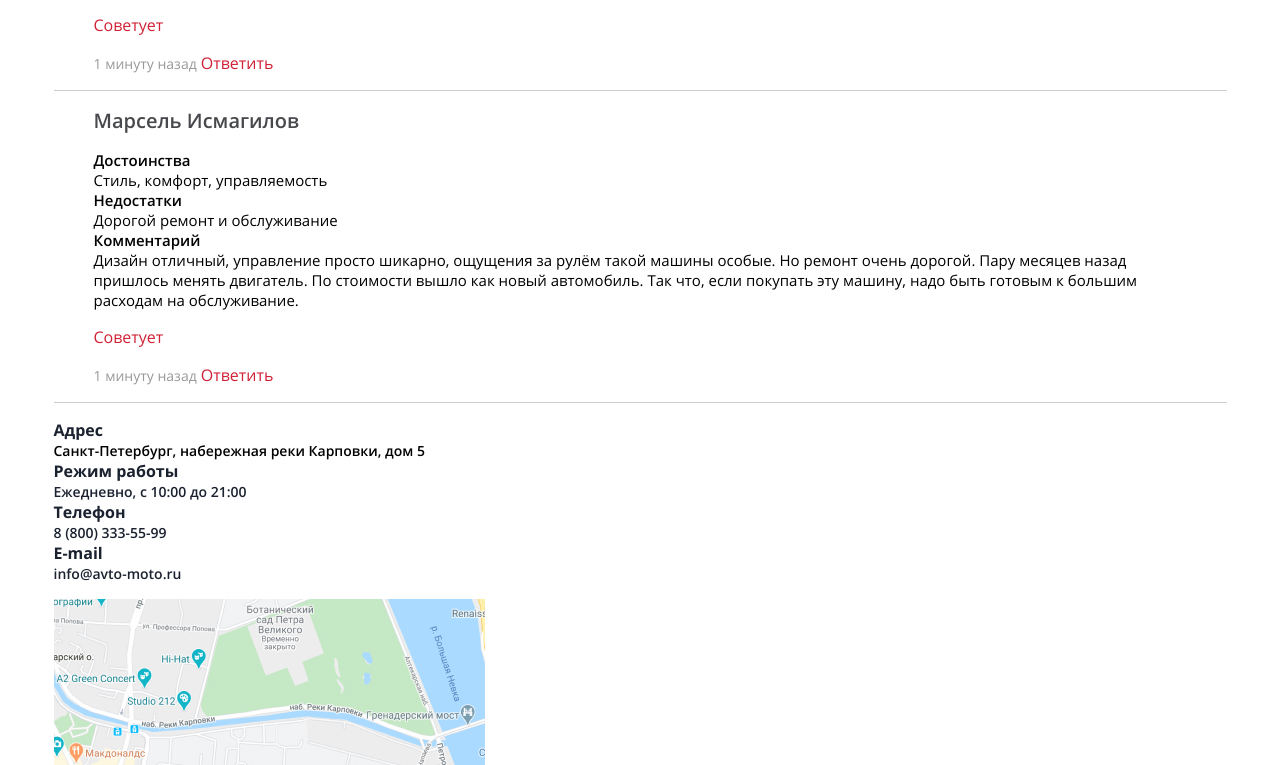
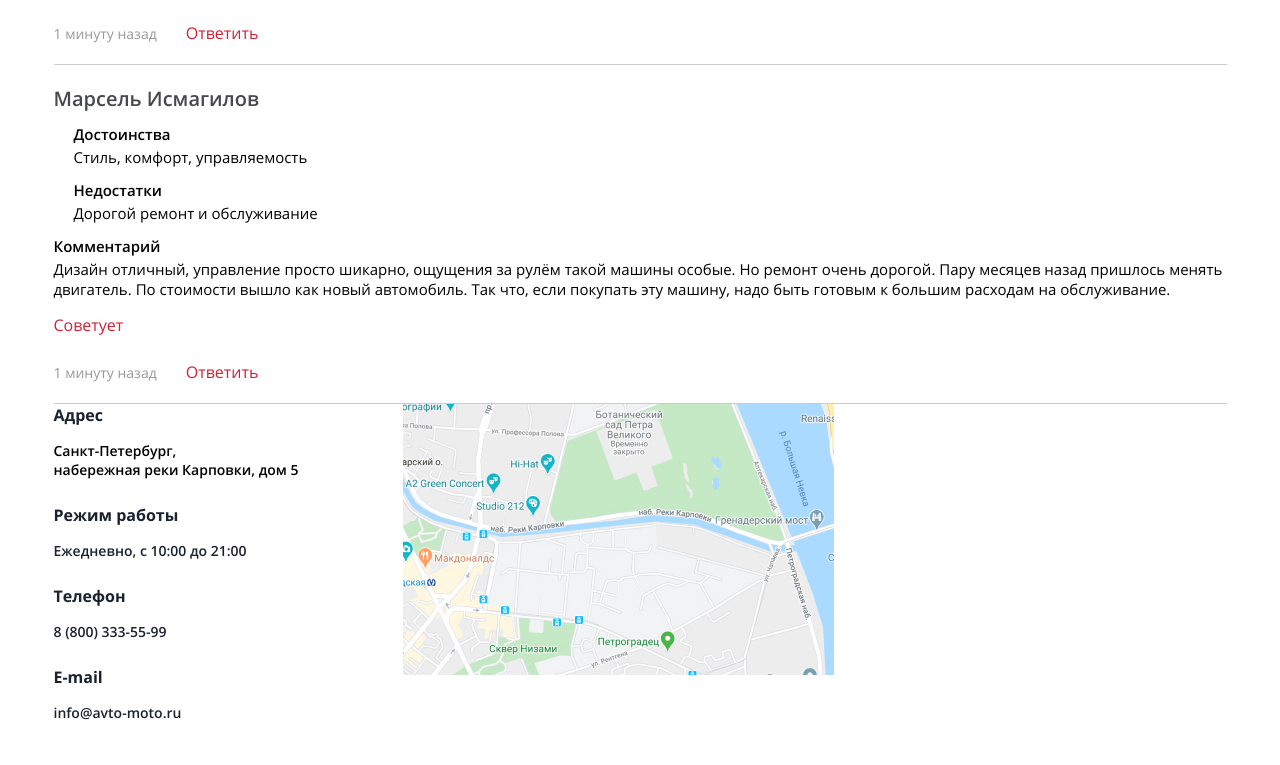
Before and after one commit to geoniced/avto-moto, a React (Create React App) app: page / in a window 1280 px wide. Shown: the part 1475-2240 px from the top of the page. Built offline with nearby package versions, Linux system fonts and the light colour scheme.

Commit message:
Доделывает сетку у табов и его элементов

```diff
--- a/public/index.html
+++ b/public/index.html
@@ -145,14 +145,20 @@
                 <blockquote class="reviews__quote quote">
                   <cite class="quote__author">Борис Иванов</cite>
                   <dl class="quote__descriptions">
+                    <div class="quote__descriptions-row-wrapper">
                       <dt class="quote__subtitle quote__subtitle--pros">Достоинства</dt>
                       <dd class="quote__value quote__value--pros">мощность, внешний вид</dd>
+                    </div>
 
+                    <div class="quote__descriptions-row-wrapper">
                       <dt class="quote__subtitle quote__subtitle--cons">Недостатки</dt>
                       <dd class="quote__value quote__value--cons">Слабые тормозные колодки (пришлось заменить)</dd>
+                    </div>
 
+                    <div class="quote__descriptions-row-wrapper quote__descriptions-row-wrapper--no-icon">
                       <dt class="quote__subtitle quote__subtitle--comment">Комментарий</dt>
                       <dd class="quote__value quote__value--comment">Взяли по трейд-ин, на выгодных условиях у дилера. Стильная внешка и крут по базовым характеристикам. Не думал, что пересяду на китайский автопром, но сейчас гоняю и понимаю, что полностью доволен.</dd>
+                    </div>
                   </dl>
 
                   <div class="quote__rating">
@@ -187,14 +193,20 @@
                 <blockquote class="reviews__quote quote">
                   <cite class="quote__author">Марсель Исмагилов</cite>
                   <dl class="quote__descriptions">
+                    <div class="quote__descriptions-row-wrapper">
                       <dt class="quote__subtitle quote__subtitle--pros">Достоинства</dt>
                       <dd class="quote__value quote__value--pros">Cтиль, комфорт, управляемость</dd>
+                    </div>
 
+                    <div class="quote__descriptions-row-wrapper">
                       <dt class="quote__subtitle quote__subtitle--cons">Недостатки</dt>
                       <dd class="quote__value quote__value--cons">Дорогой ремонт и обслуживание</dd>
+                    </div>
 
+                    <div class="quote__descriptions-row-wrapper quote__descriptions-row-wrapper--no-icon">
                       <dt class="quote__subtitle quote__subtitle--comment">Комментарий</dt>
                       <dd class="quote__value quote__value--comment">Дизайн отличный, управление просто шикарно, ощущения за рулём такой машины особые. Но ремонт очень дорогой. Пару месяцев назад пришлось менять двигатель. По стоимости вышло как новый автомобиль. Так что, если покупать эту машину, надо быть готовым к большим расходам на обслуживание.</dd>
+                    </div>
                   </dl>
 
                   <div class="quote__rating">
@@ -231,7 +243,7 @@
           <div class="tabs__contacts contacts">
             <dl class="contacts__info">
               <dt class="contacts__title">Адрес</dt>
-              <dd class="contacts__value contacts__value--address">Санкт-Петербург, набережная реки Карповки, дом 5</dd>
+              <dd class="contacts__value contacts__value--address">Санкт-Петербург,<br>набережная реки Карповки, дом 5</dd>
 
               <dt class="contacts__title">Режим работы</dt>
               <dd class="contacts__value">Ежедневно, с 10:00 до 21:00</dd>
--- a/src/scss/contacts.scss
+++ b/src/scss/contacts.scss
@@ -1,10 +1,24 @@
+.contacts {
+  display: flex;
+  align-items: flex-start;
+}
+
+.contacts__info {
+  width: 274px;
+  margin: 0;
+  margin-right: 75px;
+}
+
 .contacts__title {
+  margin-bottom: 15px;
+
   font-weight: 700;
   color: $contacts-black;
 }
 
 .contacts__value {
   margin: 0;
+  margin-bottom: 25px;
   font-size: 14px;
   line-height: 19px;
   font-weight: 600;
--- a/src/scss/quote.scss
+++ b/src/scss/quote.scss
@@ -1,11 +1,37 @@
+.quote {
+  margin: 0;
+}
+
 .quote__author {
+  display: block;
+  margin: 0;
+  margin-bottom: 12px;
+  padding: 0;
+  padding-right: 160px;
+
   font-size: 20px;
   line-height: 27px;
   font-weight: 600;
   font-style: normal;
 }
 
+.quote__descriptions {
+  margin: 0;
+  margin-bottom: 15px;
+}
+
+.quote__descriptions-row-wrapper {
+  margin-bottom: 13px;
+  padding-left: 20px;
+
+  &--no-icon {
+    padding-left: 0;
+  }
+}
+
 .quote__subtitle {
+  margin-bottom: 3px;
+
   font-size: 15px;
   line-height: 20px;
   font-weight: 600;
@@ -20,15 +46,29 @@
   color: $black;
 }
 
+.quote__rating {
+  display: flex;
+  margin-bottom: 25px;
+}
+
 .quote__rating-stars {
   @include list-reset;
 }
 
 .quote__rating-text {
+  margin: 0;
+  padding: 0;
   color: $red;
 }
 
+.quote__actions {
+  margin: 0;
+  margin-bottom: 20px;
+  padding: 0;
+}
+
 .quote__time {
+  margin-right: 25px;
   font-size: 14px;
   line-height: 19px;
 
--- a/src/scss/reviews.scss
+++ b/src/scss/reviews.scss
@@ -1,7 +1,22 @@
+.reviews {
+  position: relative;
+}
+
+.reviews__submit-review {
+  position: absolute;
+  top: 0;
+  right: 0;
+}
+
 .reviews__list {
   @include list-reset;
 }
 
 .reviews__item {
+  margin-bottom: 20px;
   border-bottom: 0.5px solid rgba(0, 0, 0, 0.2);
+
+  &:last-of-type {
+    margin-bottom: 0;
+  }
 }
--- a/src/scss/tabs.scss
+++ b/src/scss/tabs.scss
@@ -5,6 +5,7 @@
 }
 
 .tabs__button {
+  width: 195px;
   padding: 14px;
   padding-top: 11px;
   font-size: 20px;
```
Lines whose indentation alone changed are shown as unchanged.
